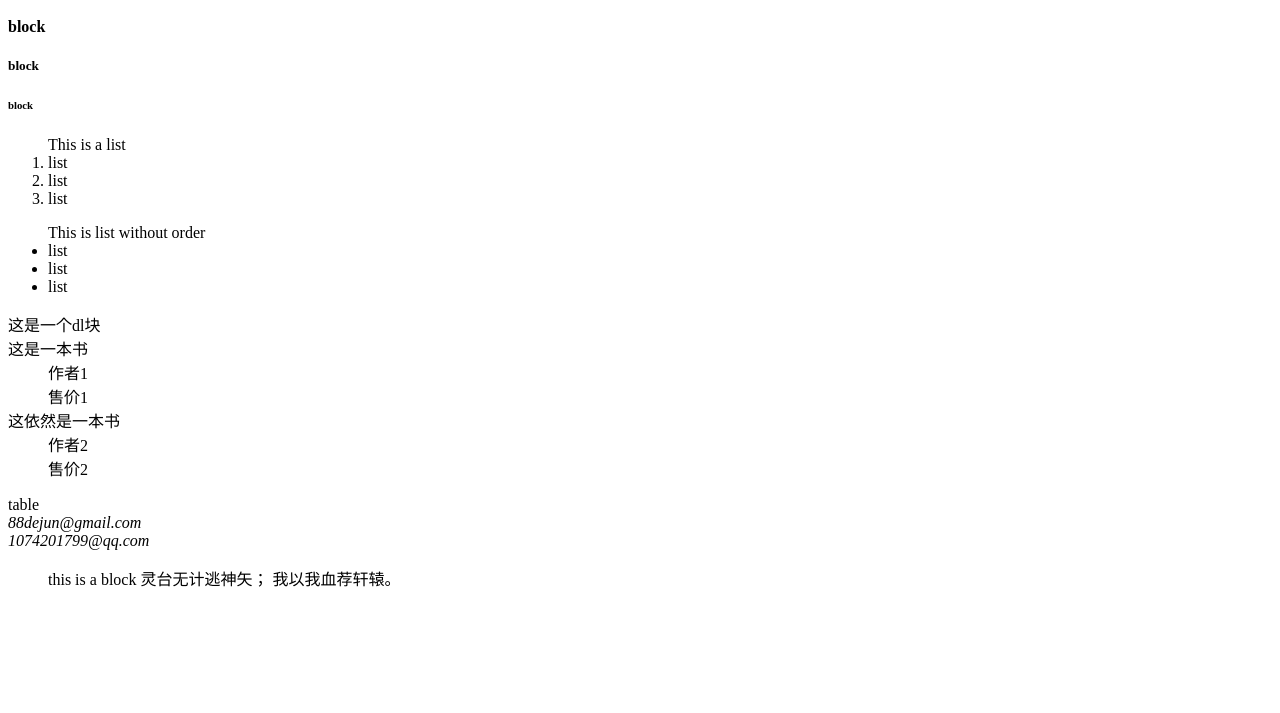
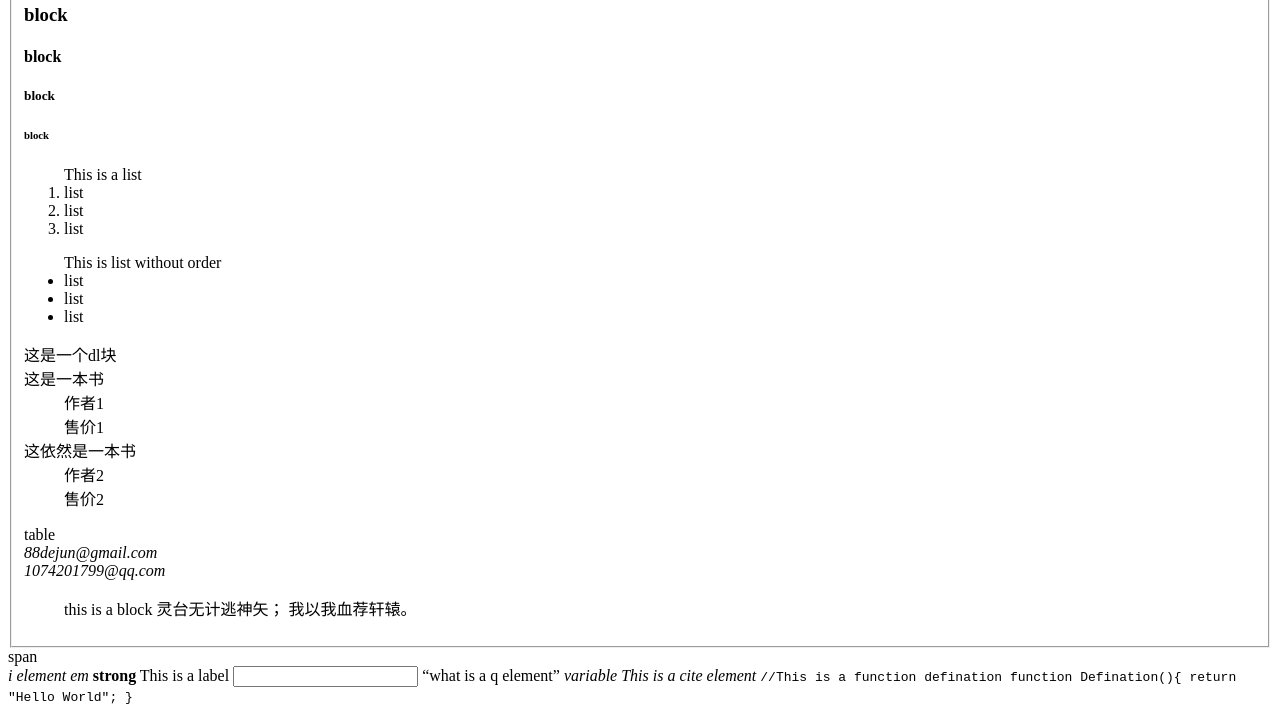
Before and after one commit to wangdejun/DOM, a plain HTML site: page htmlExample/index2.html in a window 1280 px wide. Shown: the part 212-925 px from the top of the page. Before the commit the page ends 818 px from the top, so only its background shows below. Drawn offline with Linux system fonts and the light colour scheme.

Commit message:
html examples

```diff
--- a/htmlExample/index2.html
+++ b/htmlExample/index2.html
@@ -7,6 +7,10 @@
     <title>Document</title>
 </head>
 <body>
+    <fieldset>
+        <legend>
+            块级元素
+        </legend>
         <div>block</div>
         <p>block</p>
         <h1>block</h1>
@@ -45,5 +49,28 @@
             灵台无计逃神矢；
             我以我血荐轩辕。
         </blockquote>
+    </fieldset>
+    <a href="www.163.com"></a>
+    <span>span</span>
+    <br>
+    <i>i element</i>
+    <em>em</em>
+    <strong>strong</strong>
+    <label for="iinput">This is a label
+        <input type="number">
+    </label>
+    <q>what is a q element</q>
+    <var>
+        variable
+    </var>
+    <cite>
+        This is a cite element
+    </cite>
+    <code type='javascript'>
+        //This is a function defination
+        function Defination(){
+            return "Hello World";
+        }
+    </code>
 </body>
 </html>
```
Also changed, not shown: htmlExample/index.html (+1 -0 lines), htmlExample/table.html (added, +29 -0 lines). Lines whose indentation alone changed are shown as unchanged.
